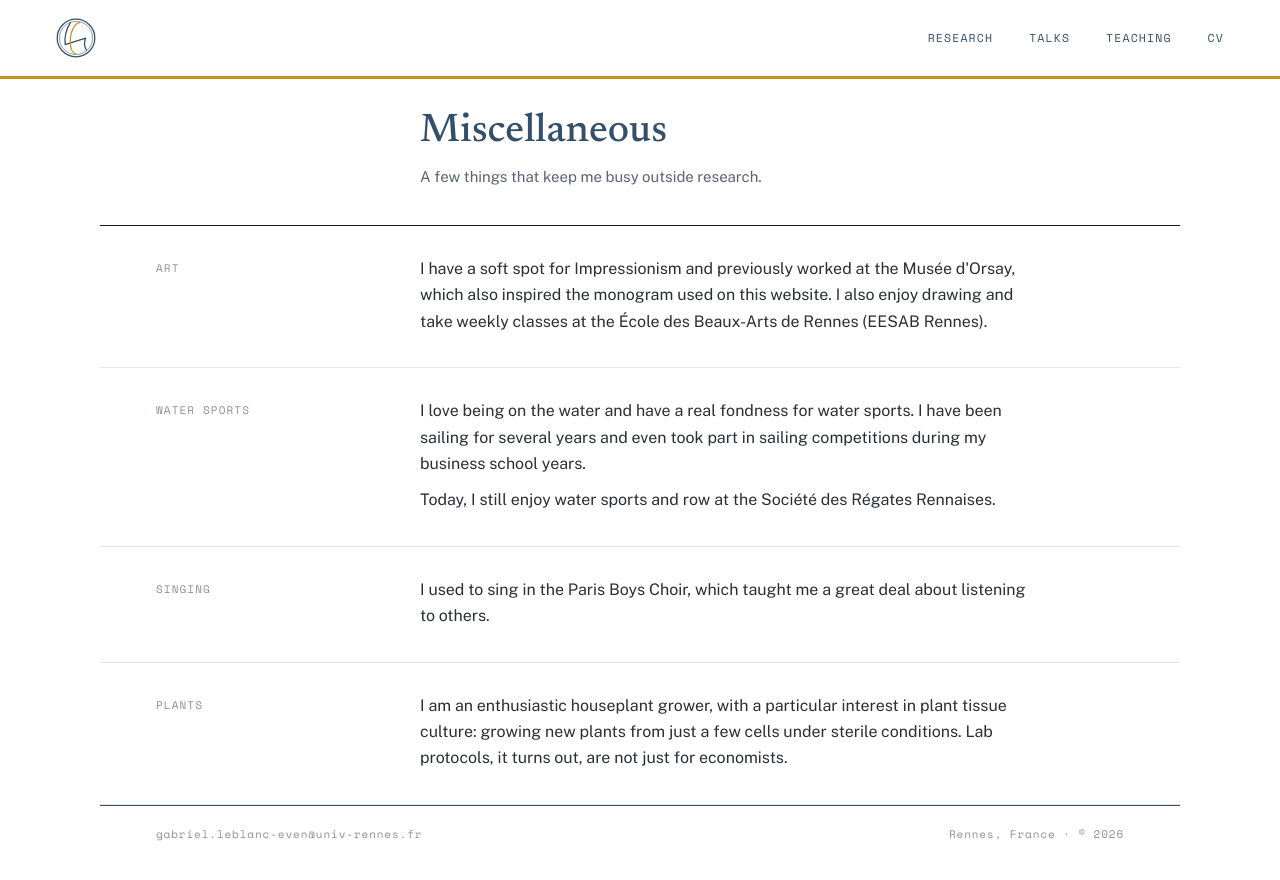
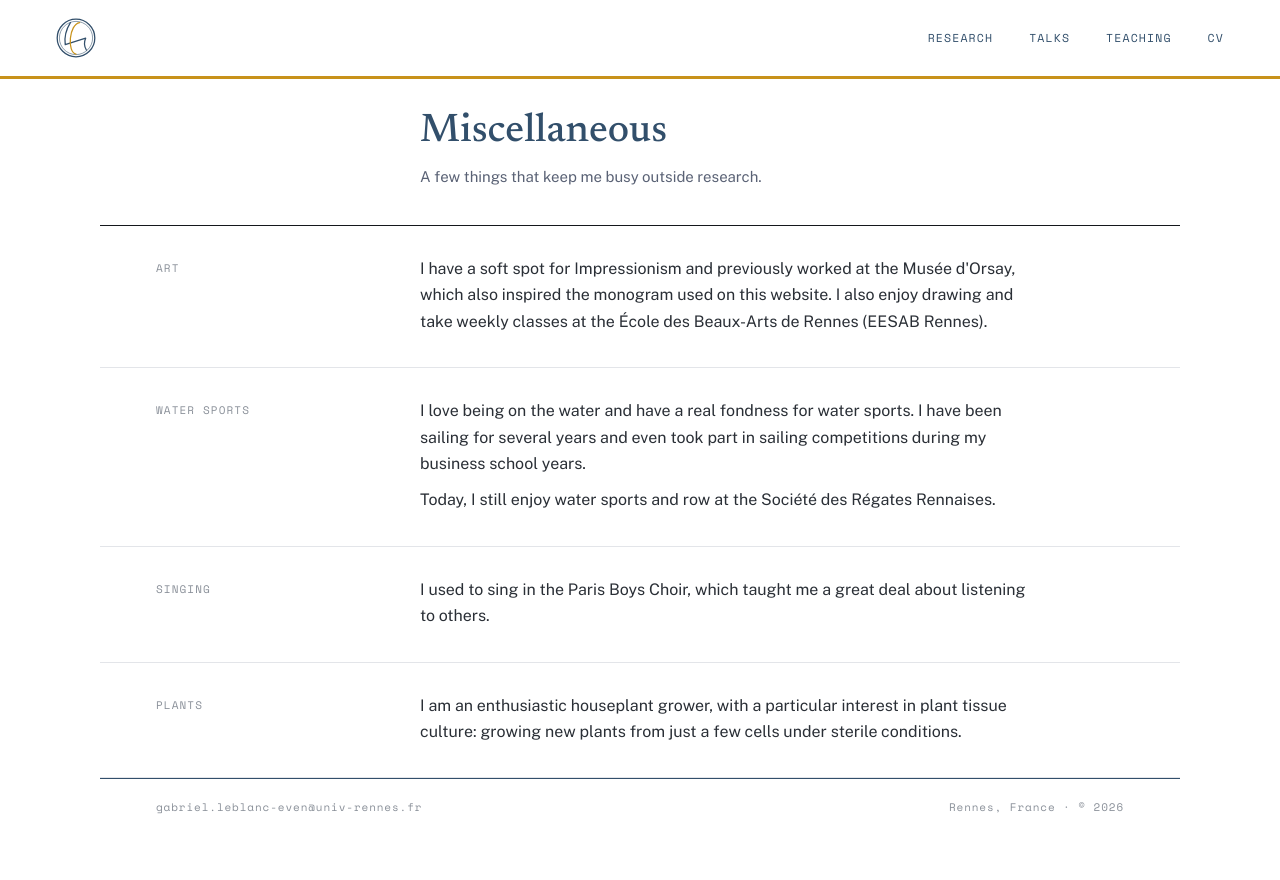
Before and after one commit to gabriel-leblanceven/gabriel-leblanceven.github.io, a Jekyll site: the page built from _pages/misc.md, in a window 1280 px wide. Shown: the top 880 px of the page. Built offline with Jekyll 4.4.1, drawn with Linux system fonts in a browser that asks for light colours; a script bundle is joined from its source files by our own code; library files that are not in the unit come from our copies.

Commit message:
Miscellaneous: drop the closing joke from Plants
Co-Authored-By: Claude Opus 5.5 <noreply@anthropic.com>

```diff
--- a/_pages/misc.md
+++ b/_pages/misc.md
@@ -83,7 +83,7 @@ body{padding-top:0 !important;}
   <div class="gle__row">
     <div class="gle__rowlabel">Plants</div>
     <div class="gle__rowbody">
-      <p class="gle__text">I am an enthusiastic houseplant grower, with a particular interest in plant tissue culture: growing new plants from just a few cells under sterile conditions. Lab protocols, it turns out, are not just for economists.</p>
+      <p class="gle__text">I am an enthusiastic houseplant grower, with a particular interest in plant tissue culture: growing new plants from just a few cells under sterile conditions.</p>
     </div>
   </div>
 
```
